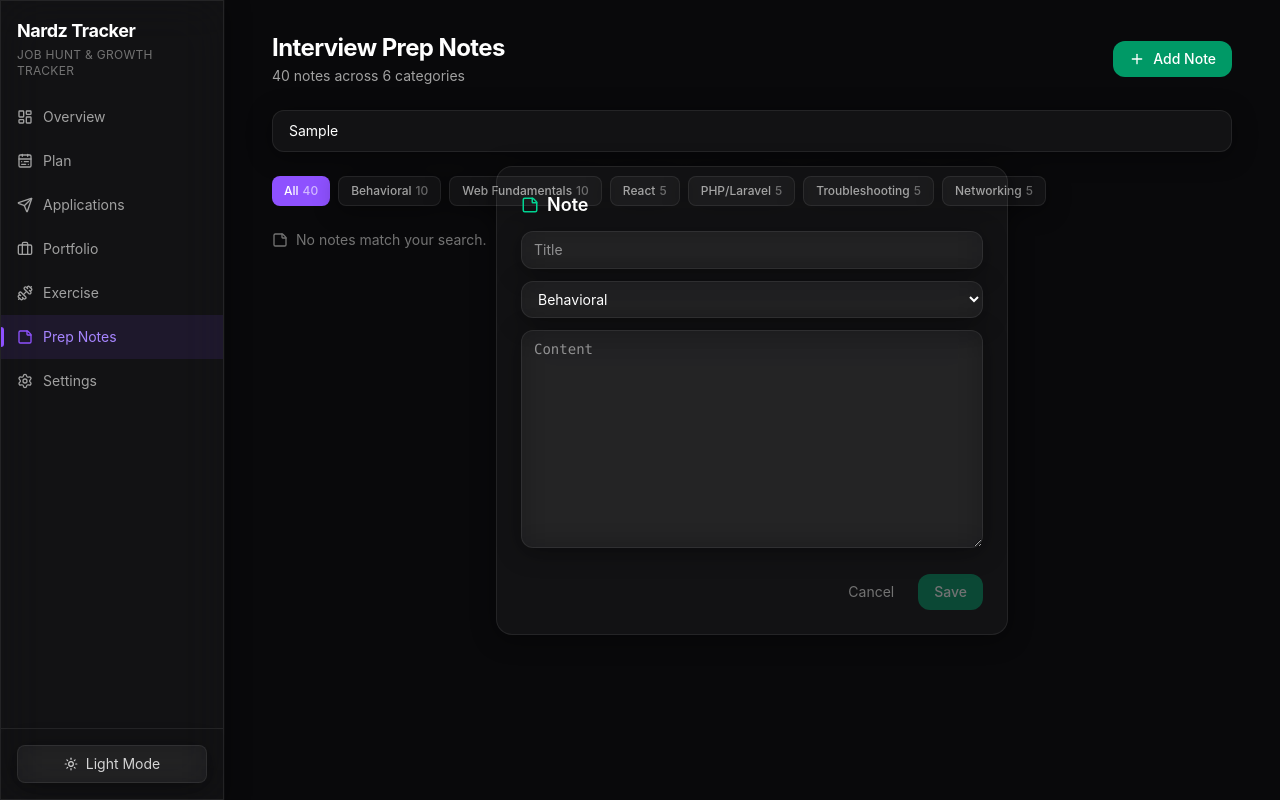
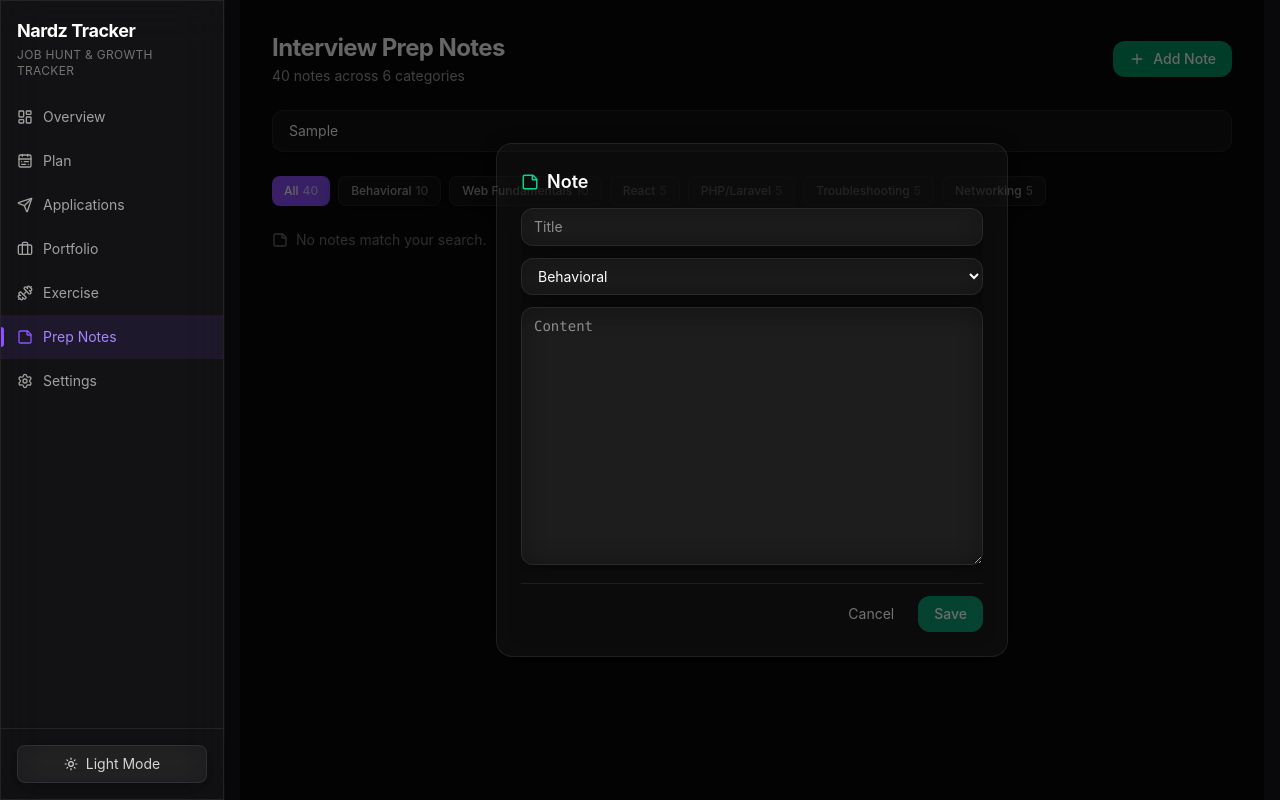
Before and after one commit to Nardszi/JOBHUNT-TRACKER, a Next.js app: page /notes in a window 1280 px wide. Both pictures are taken after typing "Sample" into the empty fields and a click on the button "Add Note". Built offline with nearby package versions, Linux system fonts and the light colour scheme.

Commit message:
feat: click note to expand in read view, fix edit modal with bg-black/60 backdrop and scroll

```diff
--- a/app/notes/page.tsx
+++ b/app/notes/page.tsx
@@ -4,7 +4,7 @@ import { useLocalStorage } from "@/lib/useLocalStorage";
 import { Note } from "@/lib/types";
 import { seedNotes } from "@/lib/notesData";
 import { useState, useMemo } from "react";
-import { Plus, Pencil, Trash2, StickyNote } from "lucide-react";
+import { Plus, Pencil, Trash2, StickyNote, X } from "lucide-react";
 
 const CATEGORIES = [
   "All",
@@ -30,6 +30,7 @@ function emptyNote(): Note {
 
 export default function NotesPage() {
   const [notes, setNotes] = useLocalStorage<Note[]>("jh_notes", seedNotes);
+  const [viewing, setViewing] = useState<Note | null>(null);
   const [editing, setEditing] = useState<Note | null>(null);
   const [filter, setFilter] = useState<CategoryFilter>("All");
   const [search, setSearch] = useState("");
@@ -69,6 +70,7 @@ export default function NotesPage() {
 
   function remove(id: string) {
     setNotes((prev) => prev.filter((n) => n.id !== id));
+    if (viewing?.id === id) setViewing(null);
   }
 
   return (
@@ -124,7 +126,8 @@ export default function NotesPage() {
         {filtered.map((n, i) => (
           <div
             key={n.id}
-            className={`glass rounded-2xl p-5 space-y-2 hover:scale-[1.02] transition-all duration-200 animate-in stagger-${(i % 6) + 1}`}
+            onClick={() => setViewing(n)}
+            className={`glass rounded-2xl p-5 space-y-2 hover:scale-[1.02] transition-all duration-200 animate-in stagger-${(i % 6) + 1} cursor-pointer`}
           >
             <div className="flex justify-between items-start gap-2">
               <h2 className="text-neutral-900 dark:text-white font-semibold flex items-center gap-2 text-sm">
@@ -138,20 +141,6 @@ export default function NotesPage() {
             <p className="text-xs text-neutral-500 dark:text-neutral-400 whitespace-pre-wrap line-clamp-6">
               {n.content}
             </p>
-            <div className="flex gap-3 pt-1">
-              <button
-                onClick={() => setEditing(n)}
-                className="text-xs text-neutral-500 hover:text-neutral-900 dark:hover:text-white flex items-center gap-1 active:scale-95 transition-all duration-200"
-              >
-                <Pencil size={12} /> Edit
-              </button>
-              <button
-                onClick={() => remove(n.id)}
-                className="text-xs text-red-500 hover:text-red-400 flex items-center gap-1 active:scale-95 transition-all duration-200"
-              >
-                <Trash2 size={12} /> Delete
-              </button>
-            </div>
           </div>
         ))}
         {filtered.length === 0 && (
@@ -162,23 +151,84 @@ export default function NotesPage() {
         )}
       </div>
 
+      {/* View Modal */}
+      {viewing && (
+        <div
+          className="fixed inset-0 bg-black/60 modal-backdrop flex items-center justify-center p-4 z-50"
+          onClick={() => setViewing(null)}
+        >
+          <div
+            className="glass rounded-2xl p-6 w-full max-w-lg max-h-[85vh] flex flex-col modal-content"
+            onClick={(e) => e.stopPropagation()}
+          >
+            <div className="flex justify-between items-start gap-3 mb-4">
+              <div className="flex-1 min-w-0">
+                <h2 className="text-neutral-900 dark:text-white font-semibold text-lg leading-snug">
+                  {viewing.title}
+                </h2>
+                <span className="glass text-[11px] px-2 py-0.5 rounded-full text-neutral-500 dark:text-neutral-400 mt-1 inline-block">
+                  {viewing.category}
+                </span>
+              </div>
+              <button
+                onClick={() => setViewing(null)}
+                className="text-neutral-400 hover:text-neutral-900 dark:hover:text-white p-1 shrink-0 transition-colors"
+              >
+                <X size={18} />
+              </button>
+            </div>
+            <div className="flex-1 overflow-y-auto">
+              <p className="text-sm text-neutral-600 dark:text-neutral-300 whitespace-pre-wrap leading-relaxed">
+                {viewing.content}
+              </p>
+            </div>
+            <div className="flex gap-3 pt-4 mt-4 border-t border-neutral-200 dark:border-white/[0.08]">
+              <button
+                onClick={() => {
+                  setEditing(viewing);
+                  setViewing(null);
+                }}
+                className="text-xs text-neutral-500 hover:text-neutral-900 dark:hover:text-white flex items-center gap-1 active:scale-95 transition-all duration-200"
+              >
+                <Pencil size={12} /> Edit
+              </button>
+              <button
+                onClick={() => {
+                  remove(viewing.id);
+                }}
+                className="text-xs text-red-500 hover:text-red-400 flex items-center gap-1 active:scale-95 transition-all duration-200"
+              >
+                <Trash2 size={12} /> Delete
+              </button>
+            </div>
+          </div>
+        </div>
+      )}
+
       {/* Edit Modal */}
       {editing && (
-        <div className="fixed inset-0 modal-backdrop flex items-center justify-center p-4 z-50">
-          <div className="glass rounded-2xl p-6 w-full max-w-lg space-y-3 modal-content">
-            <h2 className="text-neutral-900 dark:text-white font-semibold text-lg flex items-center gap-2">
+        <div
+          className="fixed inset-0 bg-black/60 modal-backdrop flex items-center justify-center p-4 z-50"
+          onClick={() => setEditing(null)}
+        >
+          <div
+            className="glass rounded-2xl p-6 w-full max-w-lg max-h-[85vh] flex flex-col modal-content"
+            onClick={(e) => e.stopPropagation()}
+          >
+            <h2 className="text-neutral-900 dark:text-white font-semibold text-lg flex items-center gap-2 mb-3">
               <StickyNote size={18} className="text-emerald-400" /> Note
             </h2>
+            <div className="flex-1 overflow-y-auto space-y-3">
               <input
                 placeholder="Title"
                 value={editing.title}
                 onChange={(e) => setEditing({ ...editing, title: e.target.value })}
-              className="w-full glass rounded-xl px-3 py-2 text-sm text-neutral-900 dark:text-white transition-all duration-200"
+                className="w-full glass rounded-xl px-3 py-2 text-sm text-neutral-900 dark:text-white transition-all duration-200 focus:outline-none focus:ring-2 focus:ring-violet-500/50"
               />
               <select
                 value={editing.category}
                 onChange={(e) => setEditing({ ...editing, category: e.target.value })}
-              className="w-full glass rounded-xl px-3 py-2 text-sm text-neutral-900 dark:text-white transition-all duration-200"
+                className="w-full glass rounded-xl px-3 py-2 text-sm text-neutral-900 dark:text-white transition-all duration-200 focus:outline-none focus:ring-2 focus:ring-violet-500/50"
               >
                 {CATEGORIES.filter((c) => c !== "All").map((c) => (
                   <option key={c} value={c}>
@@ -190,10 +240,11 @@ export default function NotesPage() {
                 placeholder="Content"
                 value={editing.content}
                 onChange={(e) => setEditing({ ...editing, content: e.target.value })}
-              rows={10}
-              className="w-full glass rounded-xl px-3 py-2 text-sm text-neutral-900 dark:text-white transition-all duration-200 font-mono"
+                rows={12}
+                className="w-full glass rounded-xl px-3 py-2 text-sm text-neutral-900 dark:text-white transition-all duration-200 font-mono focus:outline-none focus:ring-2 focus:ring-violet-500/50"
               />
-            <div className="flex justify-end gap-2 pt-2">
+            </div>
+            <div className="flex justify-end gap-2 pt-3 mt-3 border-t border-neutral-200 dark:border-white/[0.08]">
               <button
                 onClick={() => setEditing(null)}
                 className="px-4 py-2 rounded-xl text-sm text-neutral-500 hover:text-neutral-900 dark:hover:text-white active:scale-95 transition-all duration-200"
```
Lines whose indentation alone changed are shown as unchanged.
